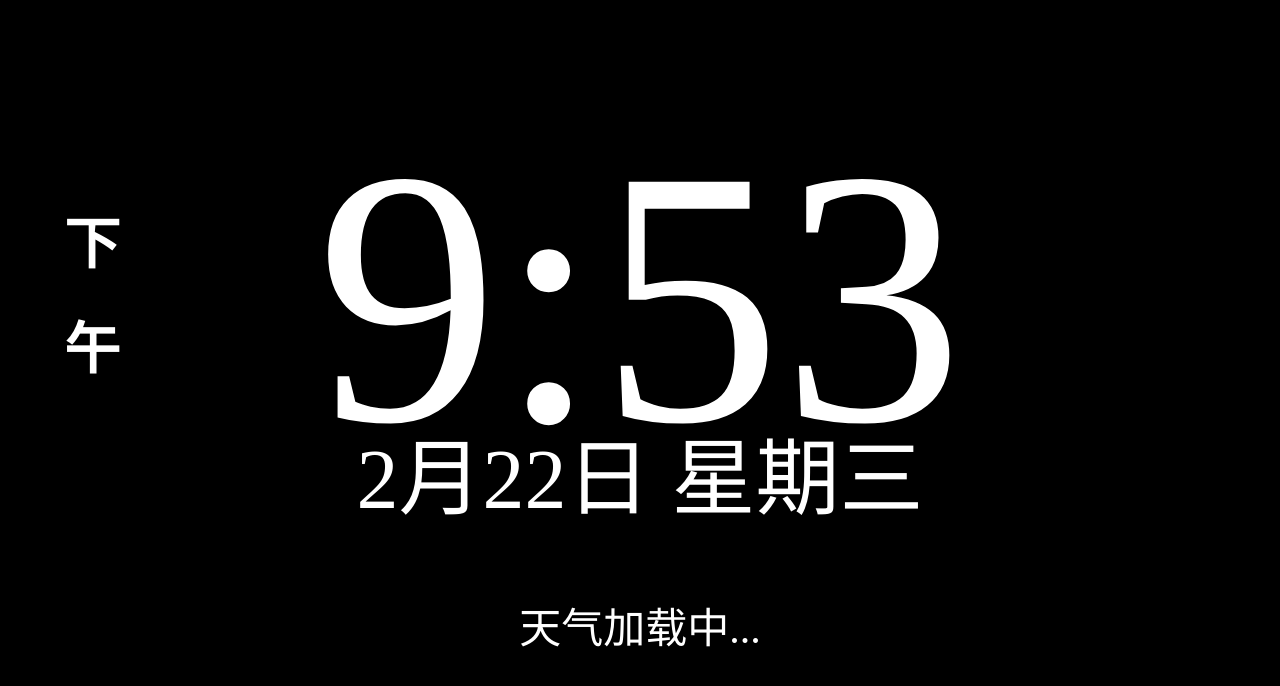
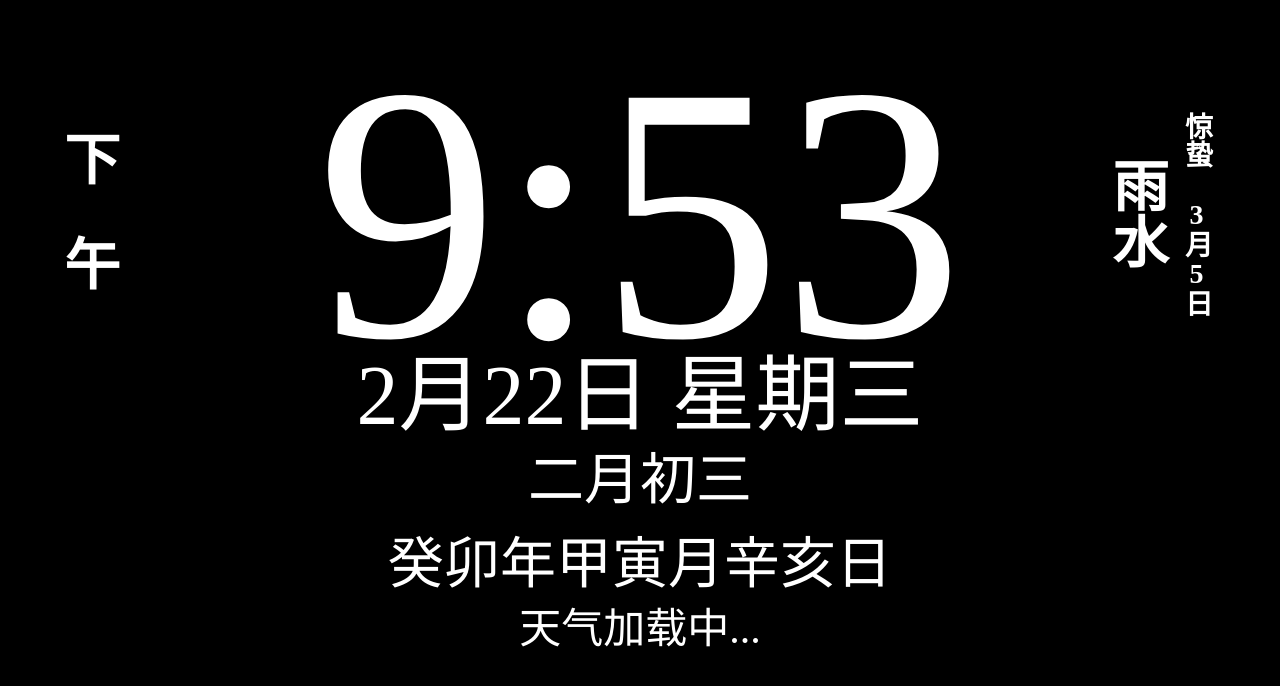
Before and after one commit to zjz9/zjz9.github.io, a plain HTML site: page test.html in a window 1280 px wide. Drawn offline with Linux system fonts and the light colour scheme; no server answers.

Commit message:
add 农历

```diff
--- a/test.html
+++ b/test.html
@@ -35,6 +35,12 @@
                 </div>
                 <div class="time" id="time"></div>
                 <div class="date" id="date"></div>
+                <div class="nongli" id="nongli"></div>
+                <div class="nongli" id="tiangan"></div>
+                <div class="term" >
+                    <div class="nterm" id="nterm">惊蛰  3月5日</div>
+                    <div class="term_bk" id="term">雨水</div>
+                </div>
             </div>
         </div>
 
@@ -115,6 +121,10 @@
             document.getElementById('apm').innerHTML = apm
             document.getElementById("time").innerHTML = timeString
             document.getElementById("date").innerHTML = dateString + " " + weekString
+            var nl = calendar.solar2lunar()
+            document.getElementById("nongli").innerHTML = nl.IMonthCn + nl.IDayCn
+            document.getElementById("tiangan").innerHTML = nl.gzYear + "年"+ nl.gzMonth+ "月" + nl.gzDay+"日"
+            document.getElementById('term').innerHTML =  nl.Term
         }
 
         clock()
```
